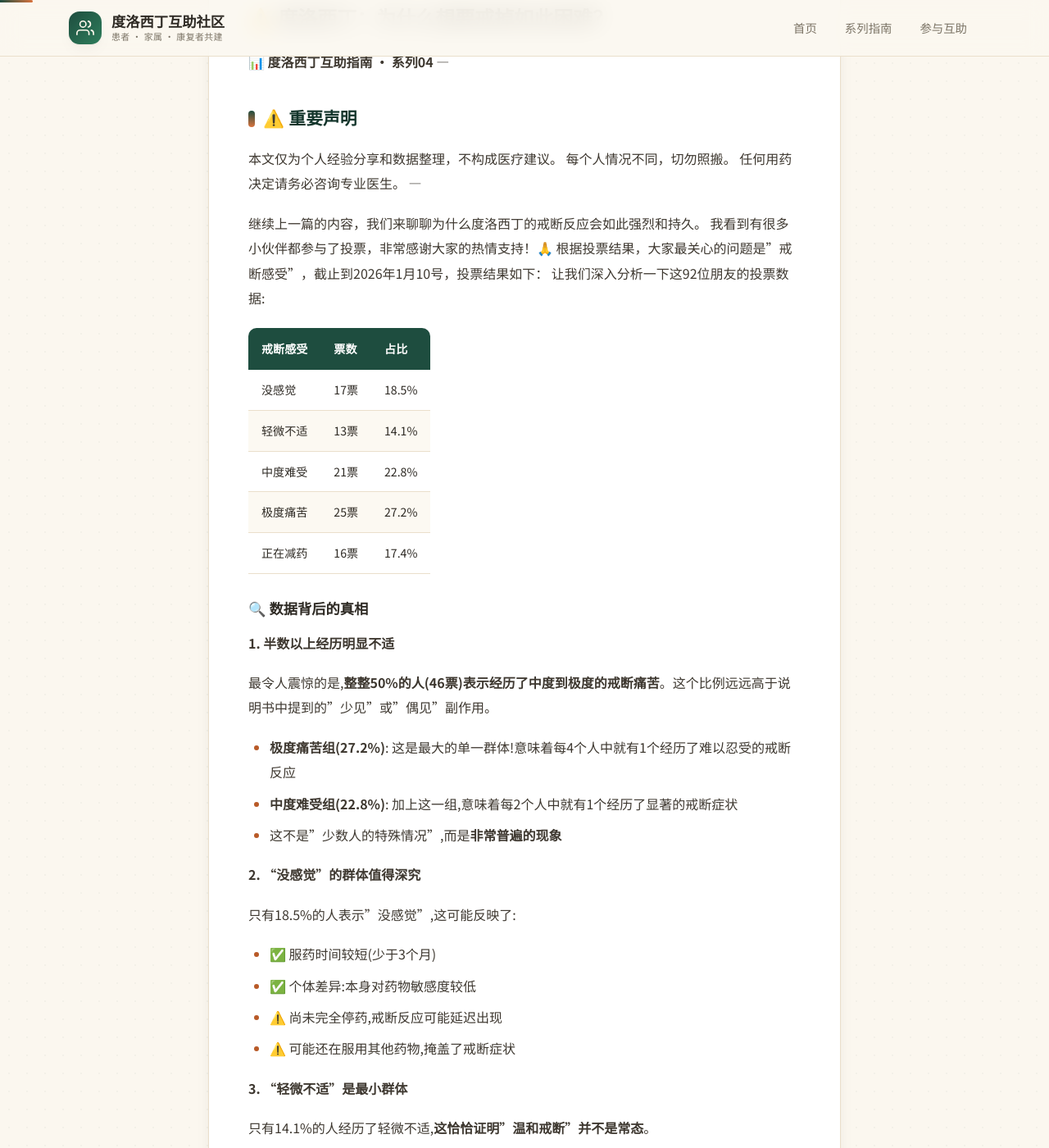
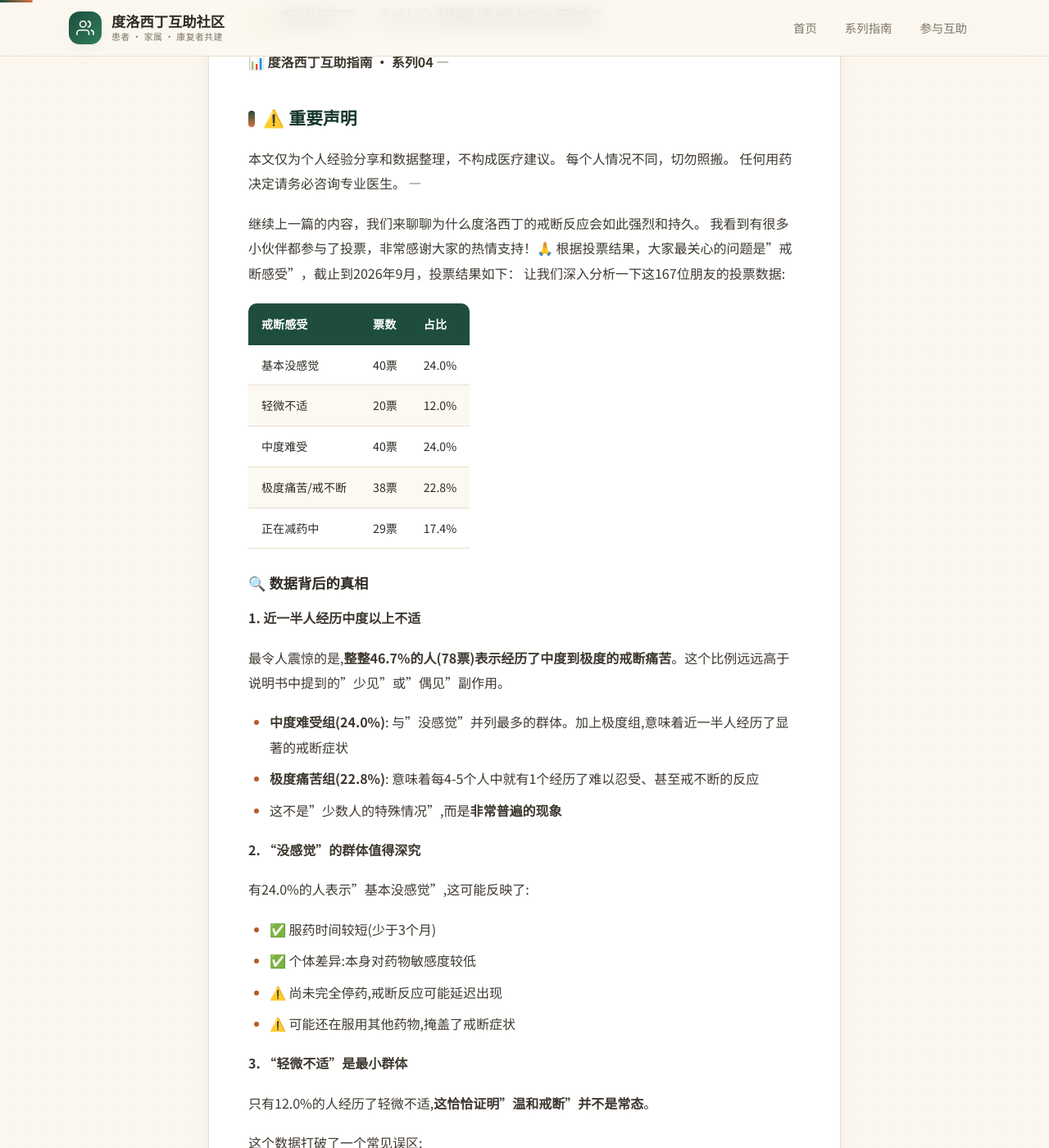
Before and after one commit to careforhealth/dlx-sharing, a Jekyll site: the page built from dlx/04-what-we-meet.md, in a window 1280 px wide and 1400 px high, scrolled down 437 px. Shown: the whole window at 82% size. Built offline with Jekyll 4.4.1, drawn with Linux system fonts in a browser that asks for light colours; comment, search, counter and statistics services are not loaded; some of the changed text lies outside the part shown.

Commit message:
docs: update withdrawal survey data to 167 votes

```diff
--- a/dlx/04-what-we-meet.md
+++ b/dlx/04-what-we-meet.md
@@ -23,30 +23,30 @@ permalink: /dlx/04-what-we-meet/
 
 继续上一篇的内容，我们来聊聊为什么度洛西丁的戒断反应会如此强烈和持久。
 我看到有很多小伙伴都参与了投票，非常感谢大家的热情支持！🙏
-根据投票结果，大家最关心的问题是"戒断感受"，截止到2026年1月10号，投票结果如下：
-让我们深入分析一下这92位朋友的投票数据:
+根据投票结果，大家最关心的问题是"戒断感受"，截止到2026年9月，投票结果如下：
+让我们深入分析一下这167位朋友的投票数据:
 
 | 戒断感受 | 票数 | 占比 |
 |---------|------|------|
-| 没感觉 | 17票 | 18.5% |
-| 轻微不适 | 13票 | 14.1% |
-| 中度难受 | 21票 | 22.8% |
-| 极度痛苦 | 25票 | 27.2% |
-| 正在减药 | 16票 | 17.4% |
+| 基本没感觉 | 40票 | 24.0% |
+| 轻微不适 | 20票 | 12.0% |
+| 中度难受 | 40票 | 24.0% |
+| 极度痛苦/戒不断 | 38票 | 22.8% |
+| 正在减药中 | 29票 | 17.4% |
 
 ### 🔍 数据背后的真相
 
-**1. 半数以上经历明显不适**
+**1. 近一半人经历中度以上不适**
 
-最令人震惊的是,**整整50%的人(46票)表示经历了中度到极度的戒断痛苦**。这个比例远远高于说明书中提到的"少见"或"偶见"副作用。
+最令人震惊的是,**整整46.7%的人(78票)表示经历了中度到极度的戒断痛苦**。这个比例远远高于说明书中提到的"少见"或"偶见"副作用。
 
-- **极度痛苦组(27.2%)**: 这是最大的单一群体!意味着每4个人中就有1个经历了难以忍受的戒断反应
-- **中度难受组(22.8%)**: 加上这一组,意味着每2个人中就有1个经历了显著的戒断症状
+- **中度难受组(24.0%)**: 与"没感觉"并列最多的群体。加上极度组,意味着近一半人经历了显著的戒断症状
+- **极度痛苦组(22.8%)**: 意味着每4-5个人中就有1个经历了难以忍受、甚至戒不断的反应
 - 这不是"少数人的特殊情况",而是**非常普遍的现象**
 
 **2. "没感觉"的群体值得深究**
 
-只有18.5%的人表示"没感觉",这可能反映了:
+有24.0%的人表示"基本没感觉",这可能反映了:
 - ✅ 服药时间较短(少于3个月)
 - ✅ 个体差异:本身对药物敏感度较低
 - ⚠️ 尚未完全停药,戒断反应可能延迟出现
@@ -54,11 +54,11 @@ permalink: /dlx/04-what-we-meet/
 
 **3. "轻微不适"是最小群体**
 
-只有14.1%的人经历了轻微不适,**这恰恰证明"温和戒断"并不是常态**。
+只有12.0%的人经历了轻微不适,**这恰恰证明"温和戒断"并不是常态**。
 
 这个数据打破了一个常见误区:
 - ❌ 医生常说:"慢慢减就没事"
-- ✅ 实际情况:即使慢慢减,也有85.9%的人会遇到不同程度的困难，**慢慢减，到底是多慢，怎么减，才是关键**。
+- ✅ 实际情况:即使慢慢减,也有近六成(58.7%)的人会遇到明确的不适，**慢慢减，到底是多慢，怎么减，才是关键**。
 
 **4. 正在减药的焦虑群体**
 
@@ -84,7 +84,7 @@ permalink: /dlx/04-what-we-meet/
 - ❌ "戒断反应很少见,别太紧张"
 - ❌ "不舒服了再吃回去"
 
-而实际上,**这种"快速撤药"的建议会让50%的患者陷入痛苦循环**。
+而实际上,**这种"快速撤药"的建议会让近一半的患者陷入痛苦循环**。
 
 **3️⃣ 我们需要更好的支持系统**
 
```
Also changed, not shown: _layouts/home-dlx.html (+6 -6 lines), docs/Discussions.md (+9 -9 lines), README.md.
